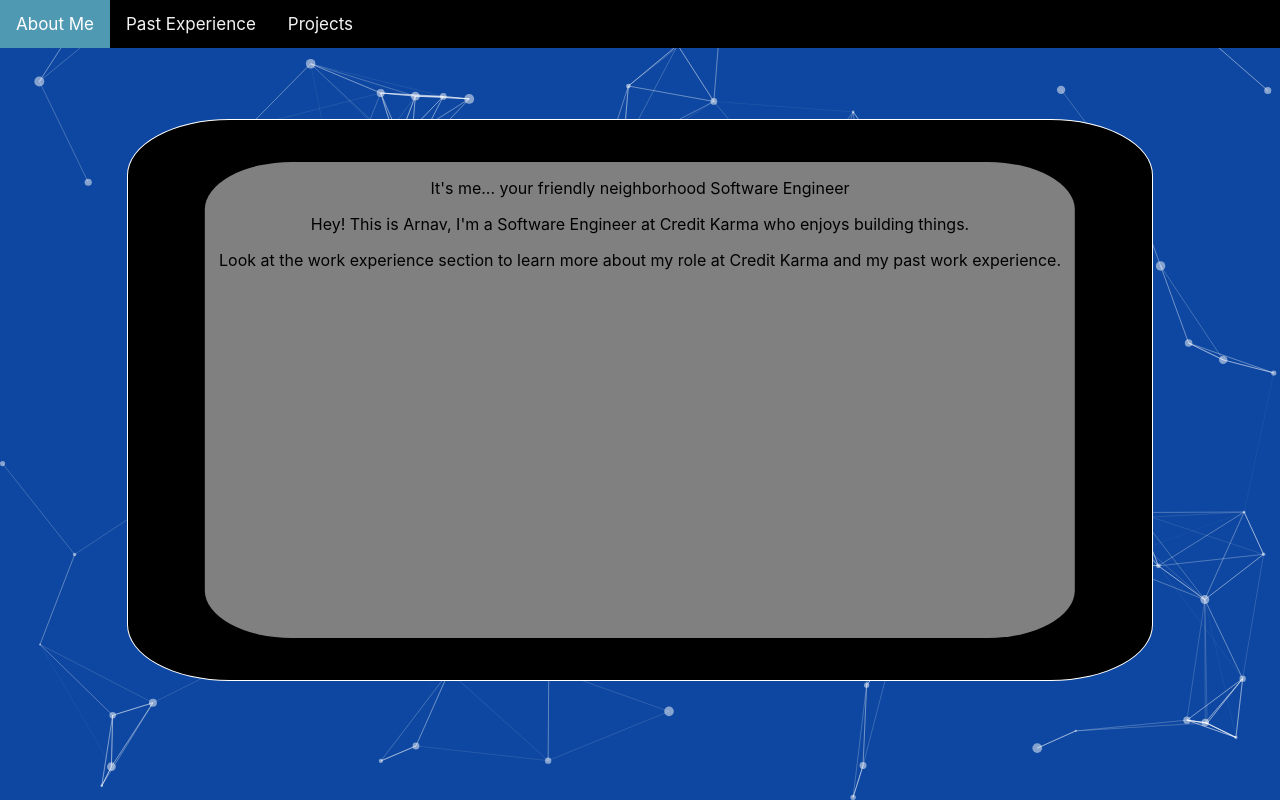
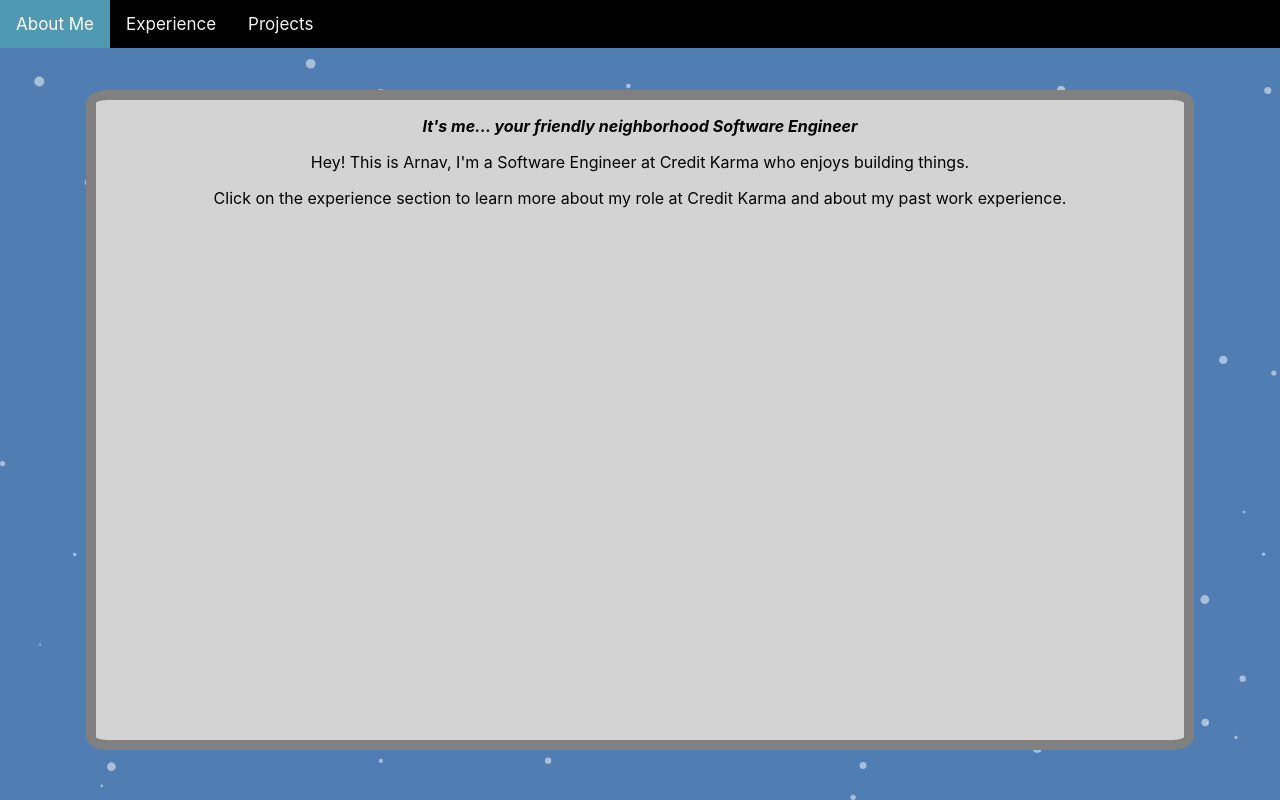
Before and after one commit to arnav149/arnav-portfolio, a React (Create React App) app: page / in a window 1280 px wide. Built offline with nearby package versions, Linux system fonts and the light colour scheme.

Commit message:
removing wrapper div

```diff
--- a/public/index.html
+++ b/public/index.html
@@ -24,7 +24,7 @@
       work correctly both with client-side routing and a non-root public URL.
       Learn how to configure a non-root public URL by running `npm run build`.
     -->
-    <title>React App</title>
+    <title>Arnav Kasturia</title>
   </head>
   <body>
     <noscript>You need to enable JavaScript to run this app.</noscript>
--- a/src/AboutMe.css
+++ b/src/AboutMe.css
@@ -7,27 +7,15 @@
     transform: translate(-50%, -50%);
 }
 
-.wrapper {
-    width: 80%;
-    height: 70%;
-    background-color: black;
+.tilt-div {
+    width: 85%;
+    height: 80%;
+    background-color: lightgrey;
     position: absolute;
-    top: 50%;
+    top: 52.5%;
     left: 50%;
     transform: translate(-50%, -50%);
-    border-radius: 10%;
-    border: 0.5px solid white;
-    color: white;
-}
-
-.tilt-div {
-    width: 85%;
-    height: 85%;
-    background-color: grey;
-    position: absolute;
-    top: 50%;
-    left: 50%;
-    transform: translate(-50%, -50%);
-    border-radius: 10%;
+    border-radius: 2%;
+    border: 10px solid gray;
     color: black;
 }
--- a/src/AboutMe.js
+++ b/src/AboutMe.js
@@ -25,7 +25,7 @@ const AboutMe = () => {
         options={{
           background: {
             color: {
-              value: "#0d47a1"
+              value: "#507eb3"
             }
           },
           fpsLimit: 120,
@@ -58,7 +58,7 @@ const AboutMe = () => {
             links: {
               color: "#ffffff",
               distance: 150,
-              enable: true,
+              enable: false,
               opacity: 0.5,
               width: 1
             },
@@ -95,19 +95,17 @@ const AboutMe = () => {
           detectRetina: true
         }}
       />
-      <div className="wrapper">
         <div className="tilt-div">
-            <p> It's me... your friendly neighborhood Software Engineer </p>
+            <p> <b><i>It's me... your friendly neighborhood Software Engineer</i></b></p>
             <p>
                 Hey! This is Arnav, I'm a Software Engineer at Credit Karma who
                 enjoys building things.
             </p>
             <p>
-                Look at the work experience section to learn more about my role at
-                Credit Karma and my past work experience.
+                Click on the experience section to learn more about my role at
+                Credit Karma and about my past work experience.
             </p>
         </div>
-      </div>
     </div>
   );
 };
--- a/src/App.js
+++ b/src/App.js
@@ -8,7 +8,7 @@ function App() {
       <div className="navbar">
         <NavBar></NavBar>
       </div>
-      <div className="about-me">
+      <div className="aboutMe">
         <AboutMe></AboutMe>
       </div>
     </div>
--- a/src/NavigationBar.js
+++ b/src/NavigationBar.js
@@ -17,7 +17,7 @@ class NavBar extends React.Component {
         return(
             <div class="topnav">
                 <a class = {(this.state.index === 0) ? "active" : ""} onClick = {() => this.onIndexChange(0)} href="#about-me">About Me</a>
-                <a class = {(this.state.index === 1) ? "active" : ""} onClick = {() => this.onIndexChange(1)} href="#past-experience">Past Experience</a>
+                <a class = {(this.state.index === 1) ? "active" : ""} onClick = {() => this.onIndexChange(1)} href="#past-experience">Experience</a>
                 <a class = {(this.state.index === 2) ? "active" : ""} onClick = {() => this.onIndexChange(2)} href="#projects">Projects</a>
             </div>
         );
```
